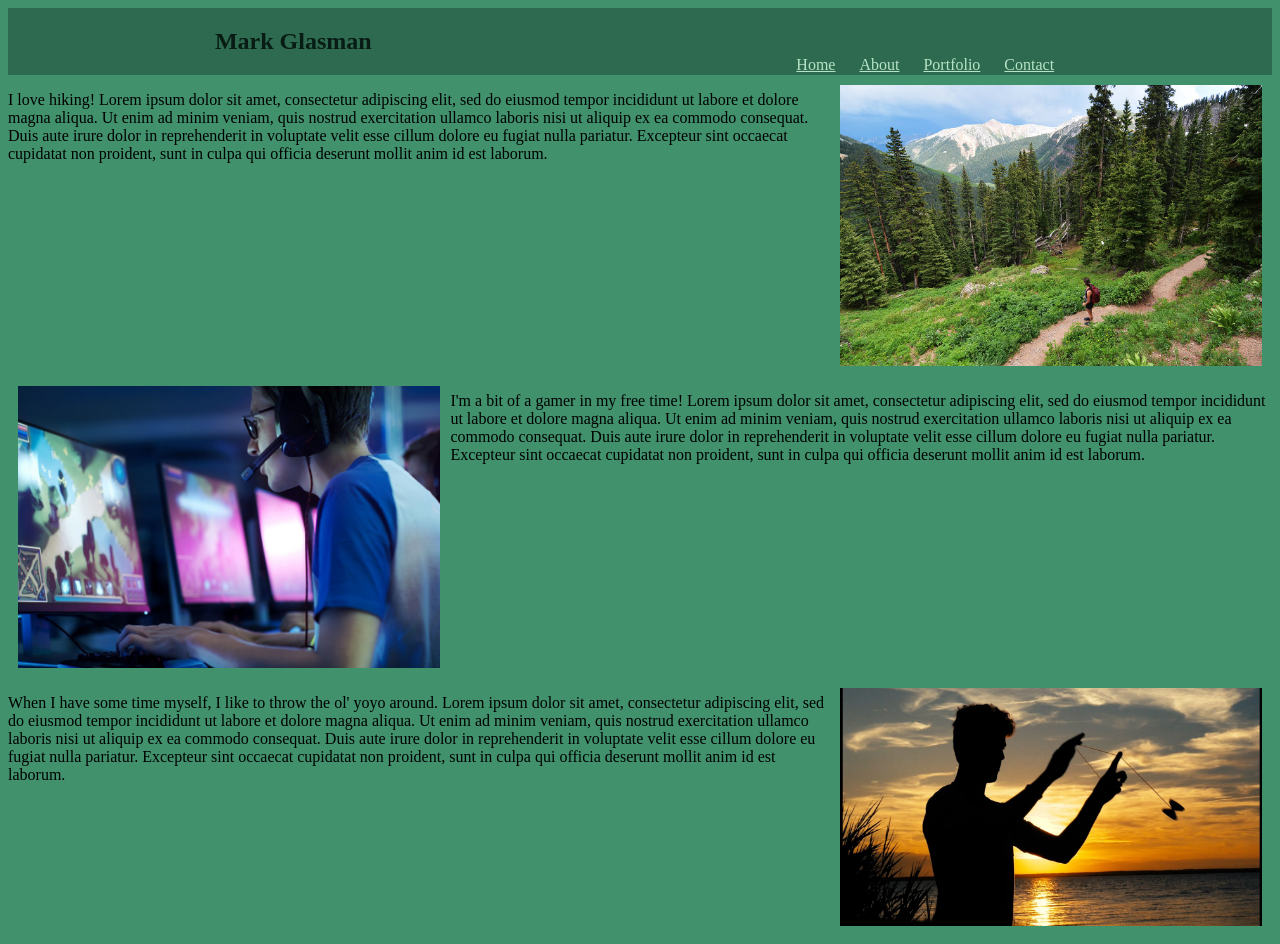
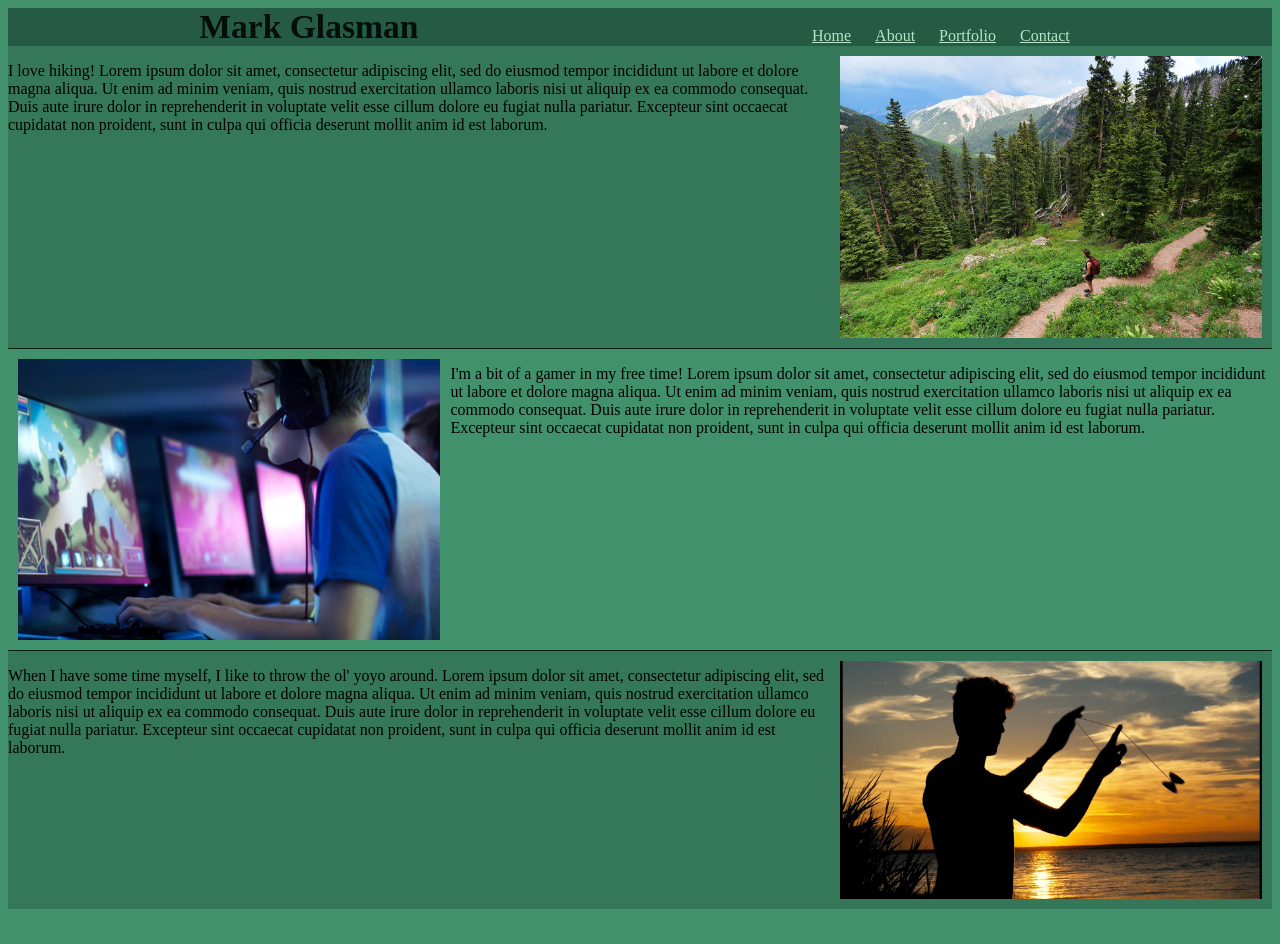
Before and after one commit to Glasman/Personal-Page-II, a plain HTML site: page about.html in a window 1280 px wide. After the commit the page ends 917 px from the top, so only its background shows below. Drawn offline with Linux system fonts and the light colour scheme.

Commit message:
consolidated a lot of css

```diff
--- a/styles.css
+++ b/styles.css
@@ -2,8 +2,17 @@ body {
   background-color: #40916C;
 }
 
+img{
+  max-width: 35%;
+  padding: 10px;
+  box-sizing: border-box;
+}
+
+
 h1 {
-  color: #081C15;
+  color: #040f0b;
+  margin: 0;
+  font-size: 2.1rem;
 }
 
 h3 {
@@ -13,7 +22,7 @@ h3 {
 nav {
   display: flex;
   justify-content: space-around;
-  background-color: #2D6A4F;
+  background-color: #255b45;
   flex-wrap: wrap;
 }
 
@@ -34,34 +43,25 @@ nav li {
   display: flex;
   flex-wrap: wrap;}
 
-.gaming {
+.gaming, .hiking, .throwing, .perpetual, .time-travel {
   display: flex;
 }
 
-.hiking {
-  display: flex;
+
+div:nth-child(odd) {
+  background-color: #347859;
 }
 
-.throwing {
-  display: flex;
+div:nth-child(even) {
+  border: #081C15 1px;
+  border-style: solid none;
 }
 
-.perpetual {
-  display: flex;
-}
-
-.time-travel {
-  display: flex;
-}
-.my-portfolio {
+.about, .my-portfolio {
   display: flex;
   flex-direction: column;
 }
 
-.about {
-  display: flex;
-  flex-direction: column;
-}
 
 .nav-button {
   color: #b7e4c7;
@@ -71,11 +71,6 @@ nav li {
   color:#D8F3DC;
 }
 
-img{
-  max-width: 35%;
-  padding: 10px;
-  box-sizing: border-box;
-}
 
 input {
   margin: 2px
```
